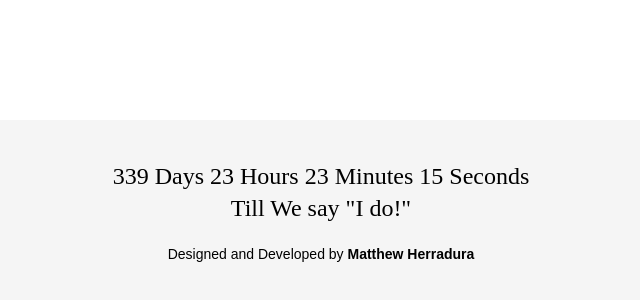
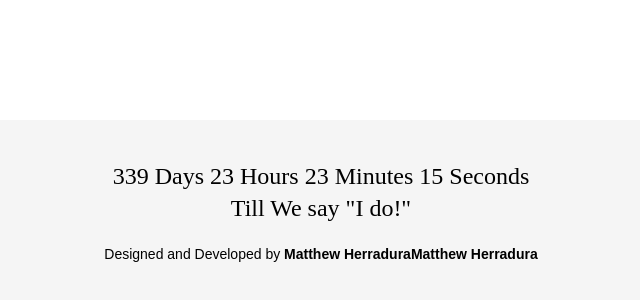
Before and after one commit to matthew-beep/wedding-v2, a Next.js app in the folder wedding-v2/: page / in a window 1280 px wide. Shown: the part 2280-2580 px from the top of the page, without its empty margins (319-959 px from the left). Built offline with nearby package versions, Linux system fonts and the light colour scheme; a web font is replaced by a local one.

Commit message:
updated footer link

```diff
--- a/wedding-v2/src/app/footer.tsx
+++ b/wedding-v2/src/app/footer.tsx
@@ -1,6 +1,7 @@
 'use client'
 import React from 'react';
 import { useState, useEffect } from 'react';
+import Link from 'next/link';
 
 
 interface FooterProps {
@@ -44,7 +45,7 @@ const Footer: React.FC<FooterProps> = ({  }) => {
         </div>
       </section>
       <section>
-        <h5 className='text-center text-sm font-proxima'>Designed and Developed by <span className='font-semibold'>Matthew Herradura</span></h5>
+        <h5 className='text-center text-sm font-proxima'>Designed and Developed by <span className='font-semibold'><Link href="mherradura.com" target='_blank'>Matthew Herradura</Link>Matthew Herradura</span></h5>
       </section>
     </footer>
   );
```
